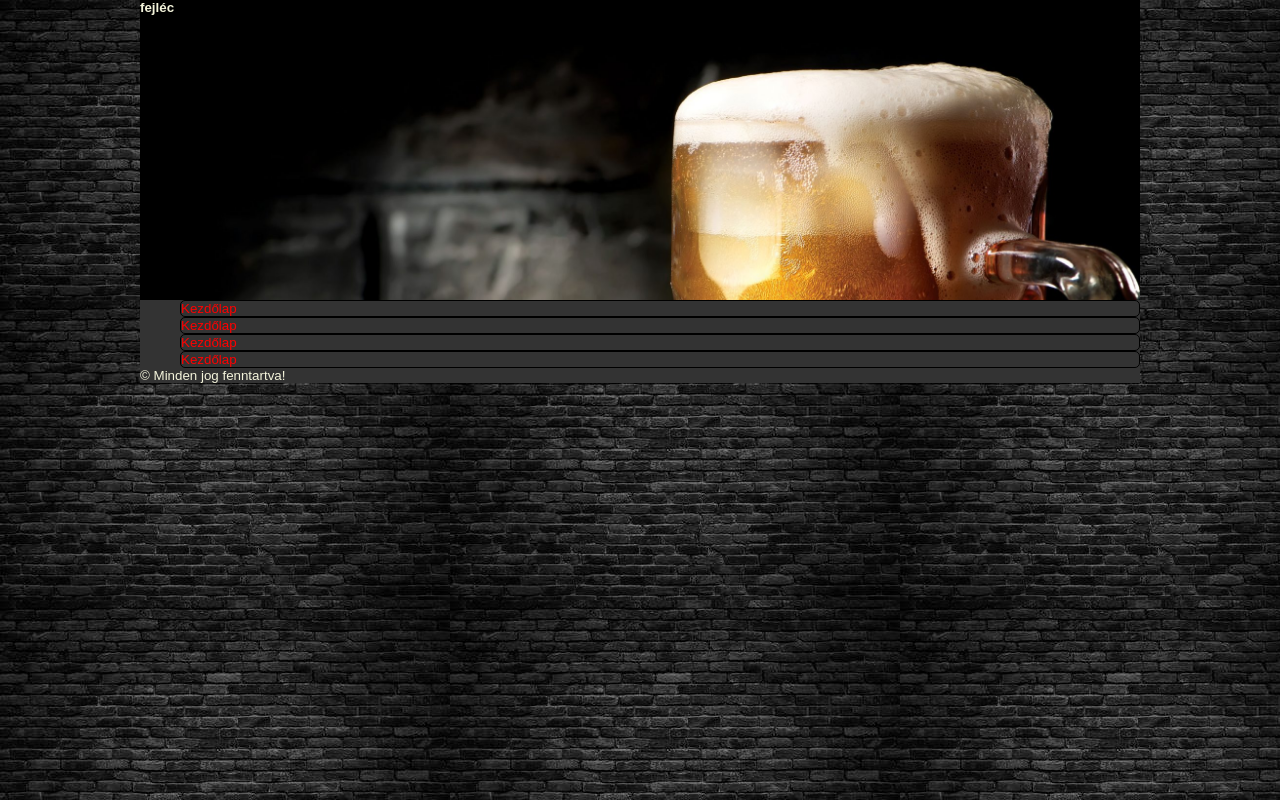
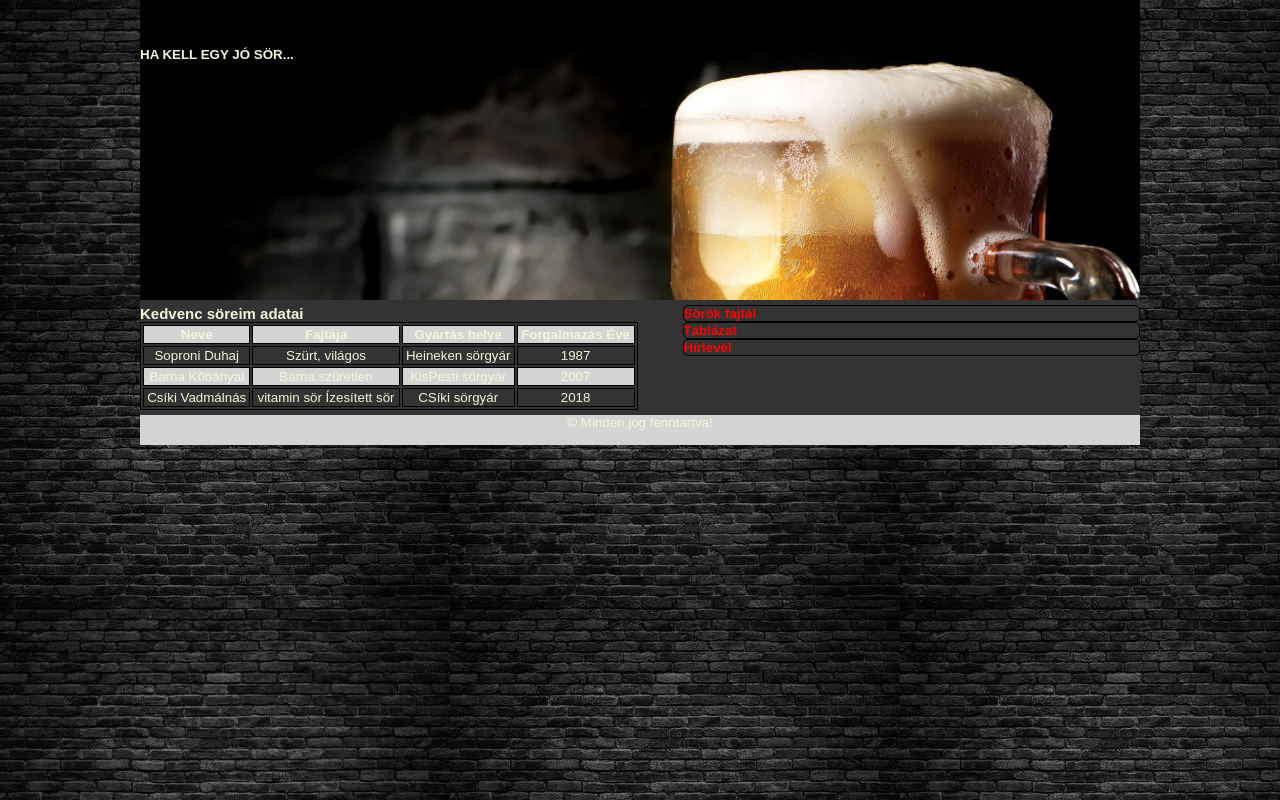
Before and after one commit to Bori888/Ilyes_Borbala_Sor, a plain HTML site: page tablazat.html in a window 1280 px wide. Drawn offline with Linux system fonts and the light colour scheme.

Commit message:
tablazat kesz, torespont es racsszerkezet

```diff
--- a/stilus.css
+++ b/stilus.css
@@ -1,52 +1,128 @@
-*{
+* {
   box-sizing: border-box;
   font-family: Arial, Helvetica, sans-serif;
   color: beige;
   font-size: 10pt;
   margin: 0px;
 }
-body{
+body {
   background-image: url(design/teglafal.jpg);
 }
-main{
+main {
   width: 80%;
   max-width: 1000px;
   margin: auto;
-    background-color:#333333;
+  background-color: #333333;
 }
-header{
+header {
   background-image: url(design/beer-new_401732638.jpg);
   height: 300px;
-    background-size:cover;
+  background-size: cover;
+}
+header h1 {
 
-
-}
-header h1{
-    font-style:Garamond;
   font-size: 32px;
   float: left;
   margin: 30px 30px auto auto;
 }
-nav li{
+nav li {
   border: 1px solid black;
   border-radius: 5px;
-
 }
-nav ul{
+nav ul {
   list-style-type: none;
-
 }
-nav li :hover{
+nav li :hover {
   background-color: lightgray;
 }
 nav li a {
   text-decoration: none;
   color: red;
 }
-nav li a :hover{
+nav li a :hover {
   color: white;
 }
-article p{
+article p {
   text-align: justify;
   font-size: 10px;
 }
+article h2 {
+  font-size: 15px;
+}
+article img {
+  float: left;
+  width: 40%;
+  padding: 20px;
+}
+article li {
+  list-style-type: square;
+}
+footer {
+  text-align: center;
+  height: 30px;
+  background-color: lightgray;
+}
+
+table, th, td {
+    border:1px solid black;
+    text-align: center;
+}
+tr:nth-child(odd) {
+  background-color: lightgray;
+}
+
+
+
+
+
+
+
+
+
+
+
+
+
+
+
+
+header{
+    grid-area: h;
+}
+nav{
+    grid-area: n;
+}
+article{
+    grid-area: ar;
+}
+footer{
+    grid-area: f;
+}
+
+
+
+main {
+    display: grid;
+    grid-template-areas:
+      "h h"
+      "ar n"
+      "f f ";
+    grid-template-columns: 1fr 1fr;
+    gap: 5px;
+  }
+
+
+
+
+@media screen and (max-width: 700px) {
+  main {
+    display: grid;
+    grid-template-areas:
+      "h"
+      "n"
+      "ar"
+      "f";
+    grid-template-columns: 1fr ;
+    gap: 5px;
+  }
+}
--- a/tablazat.html
+++ b/tablazat.html
@@ -13,20 +13,46 @@
   <body>
     <main>
       <header>
-        <p><b>fejléc</b></p>
+        <h1><b>HA KELL EGY JÓ SÖR...</b></h1>
       </header>
-      <aside>
-        <nav>
-          <ul>
-            <li><a href="index.html">Kezdőlap</a></li>
-            <li><a href="index.html">Kezdőlap</a></li>
-            <li><a href="index.html">Kezdőlap</a></li>
-            <li><a href="index.html">Kezdőlap</a></li>
-          </ul>
-        </nav>
-      </aside>
+      <article>
+        <h2>Kedvenc söreim adatai</h2>
+        <table style="width:100%">
+            <tr>
+              <th>Neve</th>
+              <th>Fajtája</th>
+              <th>Gyártás helye</th>
+              <th>Forgalmazás Éve</th>
+            </tr>
+            <tr>
+              <td>Soproni Duhaj</td>
+              <td>Szürt, világos</td>
+              <td>Heineken sörgyár</td>
+              <td>1987</td>
+            </tr>
+            <tr>
+              <td>Barna Kőbányai</td>
+              <td>Barna szüretlen</td>
+              <td>KisPesti sörgyár</td>
+              <td>2007</td>
+            </tr>
+            <tr>
+                <td>Csíki Vadmálnás</td>
+                <td>vitamin sör	Ízesített sör</td>
+                <td>CSíki sörgyár</td>
+                <td>2018</td>
+              </tr>
+          </table>
+      </article>
 
-      <article></article>
+      <nav>
+        <ul>
+          <li><b><a href="index.html">Sörök fajtái</a></b></li>
+          <li><b><a href="tablazat.html">Táblázat</a></b></li>
+          <li><b><a href="#">Hírlevél</a></b></li>
+        </ul>
+      </nav>
+
       <footer><p>© Minden jog fenntartva!</p></footer>
     </main>
   </body>
```
Also changed, not shown: index.html (+1 -0 lines). Lines whose indentation alone changed are shown as unchanged.
